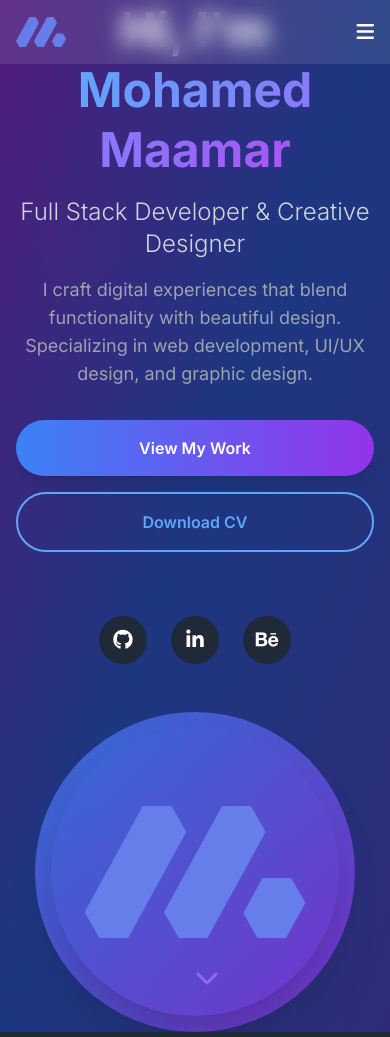
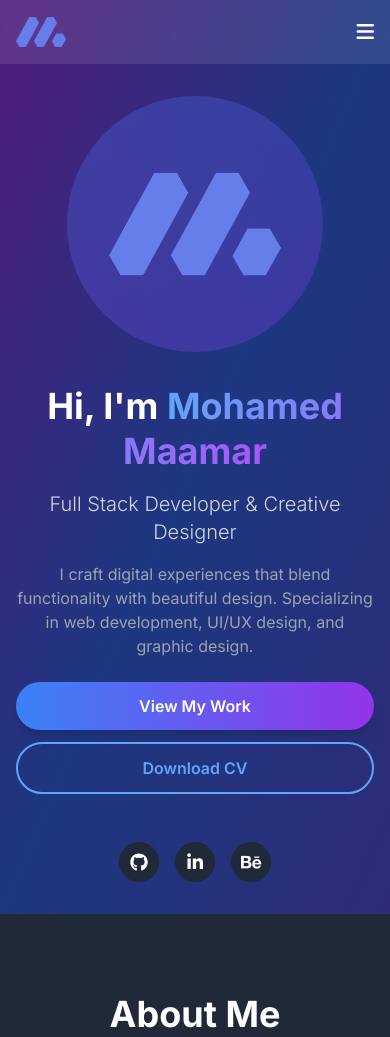
Before and after one commit to maamar404/maamar404.github.io, a website: page index.html in a window 390 px wide. Shown: the top 1037 px of the page. Drawn offline with nearby package versions, Linux system fonts and the light colour scheme; files that its build step writes are made by us from their sources.

Commit message:
Hero updated for responsive design

```diff
--- a/index.html
+++ b/index.html
@@ -61,6 +61,38 @@
             }
         }
     </script>
+    <style>
+        body {
+            font-family: 'Inter', sans-serif;
+        }
+
+        /* Custom responsive adjustments */
+        @media (max-width: 768px) {
+            .hero-title {
+                font-size: 2.5rem;
+                line-height: 1.2;
+            }
+
+            .hero-subtitle {
+                font-size: 1.25rem;
+            }
+
+            .hero-description {
+                font-size: 1rem;
+            }
+        }
+
+        @media (max-width: 480px) {
+            .hero-title {
+                font-size: 2rem;
+                line-height: 1.1;
+            }
+
+            .hero-subtitle {
+                font-size: 1.125rem;
+            }
+        }
+    </style>
 
 </head>
 <body class="font-inter bg-gray-900 text-white overflow-x-hidden">
@@ -107,63 +139,59 @@
     </nav>
 
     <!-- Hero Section -->
-    <section id="home" class="relative min-h-screen flex items-center justify-center overflow-hidden">
-        <div class="floating-shapes">
-            <div class="shape"></div>
-            <div class="shape"></div>
-            <div class="shape"></div>
-        </div>
-
+    <section id="home" class="relative min-h-screen flex items-center justify-center overflow-hidden pt-16">
         <div class="absolute inset-0 bg-gradient-to-br from-purple-900 via-blue-900 to-indigo-900 opacity-90"></div>
-
-        <div class="relative z-10 max-w-7xl mx-auto px-4 sm:px-6 lg:px-8">
-            <div class="grid lg:grid-cols-2 gap-12 items-center">
-                <div class="text-center lg:text-left space-y-8 animate-fadeInLeft">
-                    <div class="space-y-4">
-                        <h1 class="text-5xl lg:text-5xl font-bold leading-tight">
+            <div class="relative z-10 w-full max-w-7xl mx-auto px-4 sm:px-6 lg:px-8 py-8 sm:py-12 lg:py-20">
+                <div class="grid lg:grid-cols-2 gap-8 sm:gap-12 lg:gap-16 items-center">
+                    <!-- Text Content -->
+                    <div class="text-center lg:text-left space-y-6 sm:space-y-8 animate-fadeInLeft order-2 lg:order-1">
+                        <div class="space-y-4 sm:space-y-6">
+                            <h1 class="hero-title text-4xl sm:text-5xl lg:text-6xl font-bold leading-tight">
                                 Hi, I'm <span class="bg-gradient-to-r from-blue-400 to-purple-500 bg-clip-text text-transparent">Mohamed Maamar</span>
                             </h1>
-                        <h2 class="text-2xl lg:text-3xl text-gray-300 font-light">Full Stack Developer & Creative Designer</h2>
-                        <p class="text-lg text-gray-400 max-w-2xl">
+                            <h2 class="hero-subtitle text-xl sm:text-2xl lg:text-3xl text-gray-300 font-light">
+                                Full Stack Developer & Creative Designer
+                            </h2>
+                            <p class="hero-description text-base sm:text-lg text-gray-400 max-w-2xl mx-auto lg:mx-0">
                                 I craft digital experiences that blend functionality with beautiful design.
                                 Specializing in web development, UI/UX design, and graphic design.
                             </p>
                         </div>
 
-                    <div class="flex flex-col sm:flex-row gap-4 justify-center lg:justify-start">
-                        <a href="#portfolio" class="bg-gradient-to-r from-blue-500 to-purple-600 hover:from-blue-600 hover:to-purple-700 px-8 py-4 rounded-full font-semibold transition-all duration-300 transform hover:scale-105 shadow-lg">
+                        <!-- Action Buttons -->
+                        <div class="flex flex-col sm:flex-row gap-3 sm:gap-4 justify-center lg:justify-start max-w-md mx-auto lg:mx-0">
+                            <a href="#portfolio" class="bg-gradient-to-r from-blue-500 to-purple-600 hover:from-blue-600 hover:to-purple-700 px-6 sm:px-8 py-3 sm:py-4 rounded-full font-semibold transition-all duration-300 transform hover:scale-105 shadow-lg text-center">
                                 View My Work
                             </a>
-                        <a href="src/assets/Mohamed_Maamar_CV.pdf" download="Mohamed_Maamar_CV.pdf" class="border-2 border-blue-400 text-blue-400 hover:bg-blue-400 hover:text-white px-8 py-4 rounded-full font-semibold transition-all duration-300 transform hover:scale-105">
+                            <a href="src/assets/Mohamed_Maamar_CV.pdf" download="Mohamed_Maamar_CV.pdf" class="border-2 border-blue-400 text-blue-400 hover:bg-blue-400 hover:text-white px-6 sm:px-8 py-3 sm:py-4 rounded-full font-semibold transition-all duration-300 transform hover:scale-105 text-center">
                                 Download CV
                             </a>
                         </div>
 
                         <!-- Social Links -->
-                    <div class="flex gap-6 justify-center lg:justify-start pt-8">
-                        <a href="https://github.com/maamar404" target="_blank" class="w-12 h-12 bg-gray-800 hover:bg-blue-600 rounded-full flex items-center justify-center transition-all duration-300 transform hover:scale-110">
-                            <i class="fab fa-github text-xl"></i>
-                        </a>
-                        <a href="https://linkedin.com/in/maamar-mohamed" target="_blank" class="w-12 h-12 bg-gray-800 hover:bg-blue-600 rounded-full flex items-center justify-center transition-all duration-300 transform hover:scale-110">
-                            <i class="fab fa-linkedin-in text-xl"></i>
-                        </a>
-                        <a href="https://behance.net/mohamedmaamar7" target="_blank" class="w-12 h-12 bg-gray-800 hover:bg-blue-600 rounded-full flex items-center justify-center transition-all duration-300 transform hover:scale-110">
-                            <i class="fab fa-behance text-xl"></i>
-                        </a>
-                    </div>
-                </div>
-
-                <div class="flex justify-center lg:justify-end animate-fadeInRight">
-                    <div class="relative">
-                        <div class="w-80 h-80 bg-gradient-to-br from-blue-500 to-purple-600 rounded-full animate-pulse-slow"></div>
-                        <img src="src/assets/logo1.png" alt="Mohamed Maamar" class="absolute inset-4 w-72 h-72 rounded-full object-cover shadow-2xl">
-                    </div>
-                </div>
-            </div>
-        </div>
-
-        <div class="absolute bottom-8 left-1/2 transform -translate-x-1/2 animate-bounce">
-            <i class="fas fa-chevron-down text-2xl text-white opacity-70"></i>
+                        <div class="flex gap-4 sm:gap-6 justify-center lg:justify-start pt-6 sm:pt-8">
+                            <a href="https://github.com/maamar404" target="_blank" class="w-10 h-10 sm:w-12 sm:h-12 bg-gray-800 hover:bg-blue-600 rounded-full flex items-center justify-center transition-all duration-300 transform hover:scale-110">
+                                <i class="fab fa-github text-lg sm:text-xl"></i>
+                            </a>
+                            <a href="https://linkedin.com/in/maamar-mohamed" target="_blank" class="w-10 h-10 sm:w-12 sm:h-12 bg-gray-800 hover:bg-blue-600 rounded-full flex items-center justify-center transition-all duration-300 transform hover:scale-110">
+                                <i class="fab fa-linkedin-in text-lg sm:text-xl"></i>
+                            </a>
+                            <a href="https://behance.net/mohamedmaamar7" target="_blank" class="w-10 h-10 sm:w-12 sm:h-12 bg-gray-800 hover:bg-blue-600 rounded-full flex items-center justify-center transition-all duration-300 transform hover:scale-110">
+                                <i class="fab fa-behance text-lg sm:text-xl"></i>
+                            </a>
+                        </div>
+                    </div>
+
+                    <!-- Profile Image -->
+                    <div class="flex justify-center items-center animate-fadeInRight order-1 lg:order-2">
+                        <div class="relative flex items-center justify-center">
+                            <!-- Animated background circle -->
+                            <div class="w-64 h-64 sm:w-80 sm:h-80 lg:w-96 lg:h-96 bg-gradient-to-br from-blue-500 to-purple-600 rounded-full animate-pulse-slow opacity-5"></div>
+                            <!-- Logo image - perfectly centered -->
+                            <img src="src/assets/logo1.png" alt="Mohamed Maamar" class="absolute w-56 h-56 sm:w-72 sm:h-72 lg:w-88 lg:h-88 rounded-full object-cover ">
+                        </div>
+                    </div>
+                </div>
             </div>
     </section>
 
```
Lines whose indentation alone changed are shown as unchanged.
